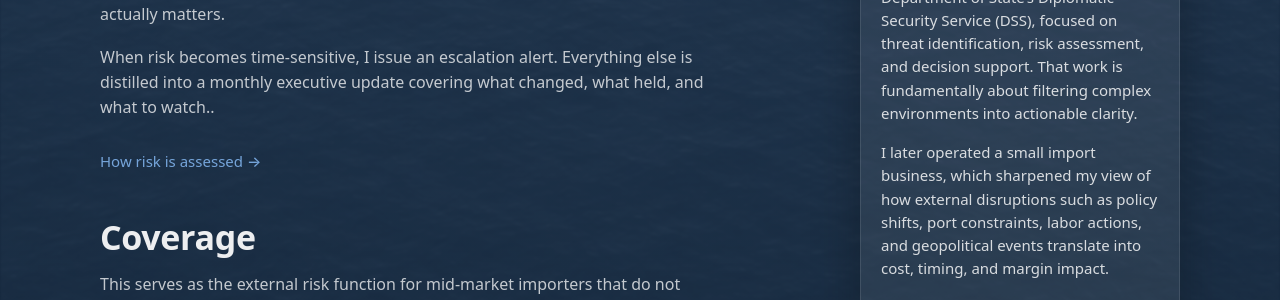
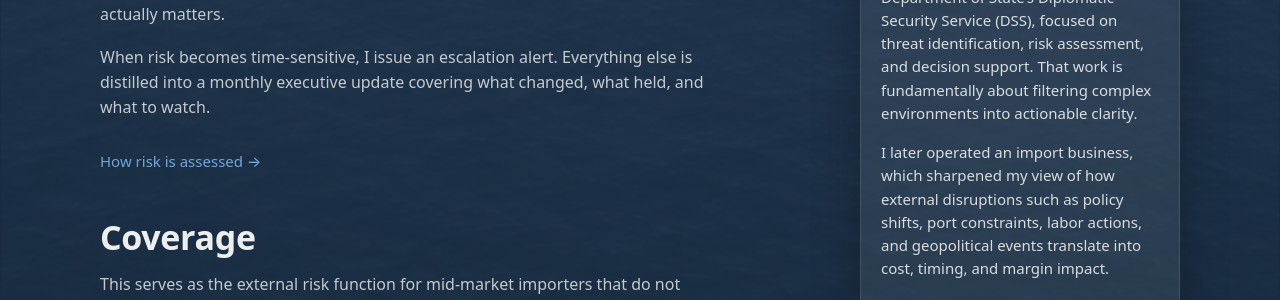
Before and after one commit to importrisk/import-risk-intelligence-site, a Jekyll site: the page built from index.html, in a window 1280 px wide. Shown: the part 1122-1422 px from the top of the page. Built offline with Jekyll 4.4.1, drawn with Linux system fonts in a browser that asks for light colours.

Commit message:
Update index.html

```diff
--- a/index.html
+++ b/index.html
@@ -105,7 +105,7 @@ description: Independent risk assessment for U.S. importers.
 
         <!-- NEW: clarify deliverables without sounding like a newsletter -->
         <p class="section-text">
-        When risk becomes time-sensitive, I issue an escalation alert. Everything else is distilled into a monthly executive update covering what changed, what held, and what to watch..</p>
+        When risk becomes time-sensitive, I issue an escalation alert. Everything else is distilled into a monthly executive update covering what changed, what held, and what to watch.</p>
 
         <p class="method-more">
           <a href="./method.html" class="inline-learn-more">How risk is assessed →</a>
@@ -175,7 +175,7 @@ description: Independent risk assessment for U.S. importers.
           That work is fundamentally about filtering complex environments into actionable clarity.
         </p>
         <p>
-          I later operated a small import business, which sharpened my view of how external disruptions such as policy shifts, port constraints, labor actions, and geopolitical events translate into cost, timing, and margin impact.
+          I later operated an import business, which sharpened my view of how external disruptions such as policy shifts, port constraints, labor actions, and geopolitical events translate into cost, timing, and margin impact.
         </p>
         <p>
           This work combines disciplined threat assessment with practical import execution experience.</p>
```
